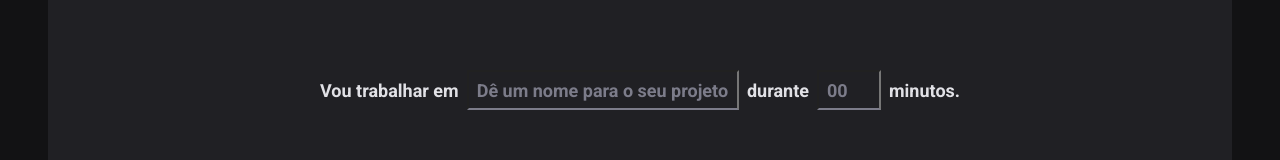
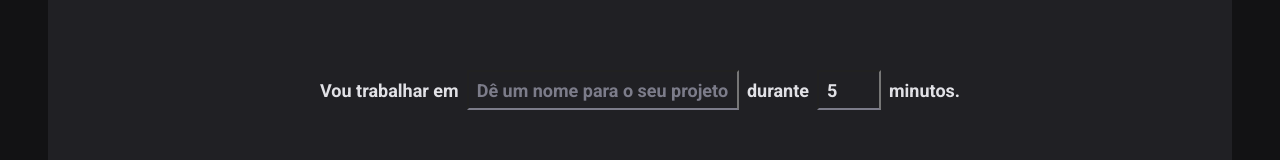
Before and after one commit to GilsondaGama/RocketSeat_Ignite2023, a React (Vite) app in the folder 02-ignite-timer/: page / in a window 1280 px wide. Shown: the part 130-290 px from the top of the page. Built offline with nearby package versions, Linux system fonts and the light colour scheme.

Commit message:
Formulários - TypeScript no formulário

```diff
--- a/02-ignite-timer/src/pages/Home/index.tsx
+++ b/02-ignite-timer/src/pages/Home/index.tsx
@@ -19,9 +19,15 @@
   minutesAmount: zod.number().min(5).max(60),
 })
 
+type NewCycleFormData = zod.infer<typeof newCycleFormValidationSchema>
+
 export function Home() {
-  const { register, handleSubmit, watch } = useForm({
+  const { register, handleSubmit, watch } = useForm<NewCycleFormData>({
     resolver: zodResolver(newCycleFormValidationSchema),
+    defaultValues: {
+      task: '',
+      minutesAmount: 5,
+    },
   })
 
   function handleCreateNewCycle(data: any) {
```
